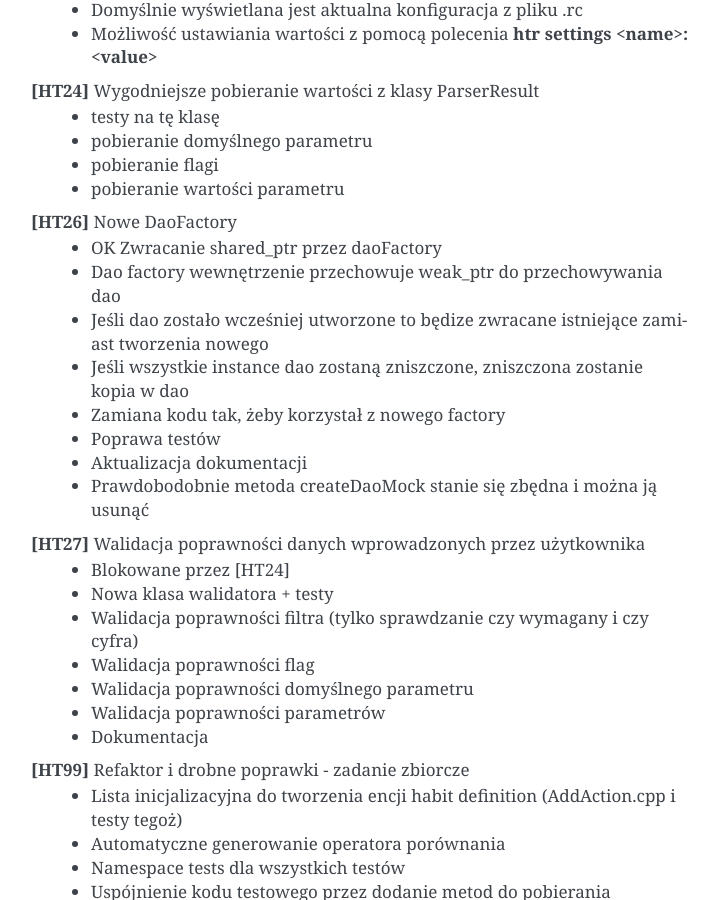
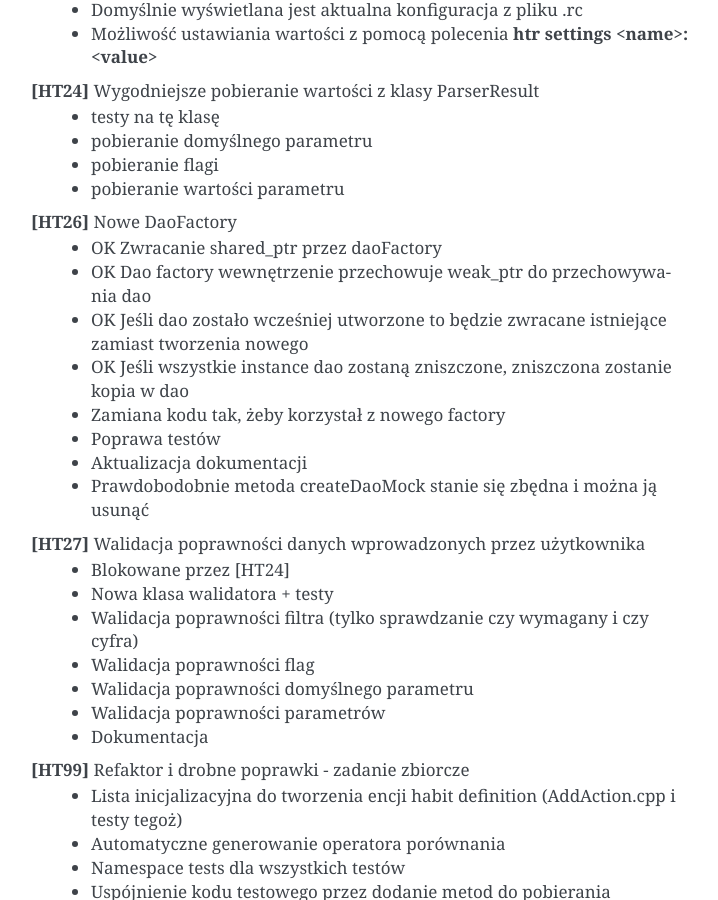
Before and after one commit to minescias/HabitTacker, a Sphinx documentation site: the page built from Documentation/source/Tasks.rst, in a window 1280 px wide and 900 px high, scrolled down 2583 px. Shown: the whole window, without its empty margins (389-1107 px from the left). Built offline with Sphinx 7.4.7, drawn with Linux system fonts in a browser that asks for light colours.

```diff
--- a/Documentation/source/Tasks.rst
+++ b/Documentation/source/Tasks.rst
@@ -111,11 +111,11 @@ Zadania dotyczące modułu HT
 
 **[HT26]** Nowe DaoFactory
  *  OK Zwracanie shared_ptr przez daoFactory
- *  Dao factory wewnętrzenie przechowuje weak_ptr do przechowywania dao
- *  Jeśli dao zostało wcześniej utworzone to będize zwracane istniejące zamiast
-    tworzenia nowego
- *  Jeśli wszystkie instance dao zostaną zniszczone, zniszczona zostanie kopia
-    w dao
+ *  OK Dao factory wewnętrzenie przechowuje weak_ptr do przechowywania dao
+ *  OK Jeśli dao zostało wcześniej utworzone to będzie zwracane istniejące
+    zamiast tworzenia nowego
+ *  OK Jeśli wszystkie instance dao zostaną zniszczone, zniszczona zostanie
+    kopia w dao
  *  Zamiana kodu tak, żeby korzystał z nowego factory
  *  Poprawa testów
  *  Aktualizacja dokumentacji
```
Also changed, not shown: 3 other files.
